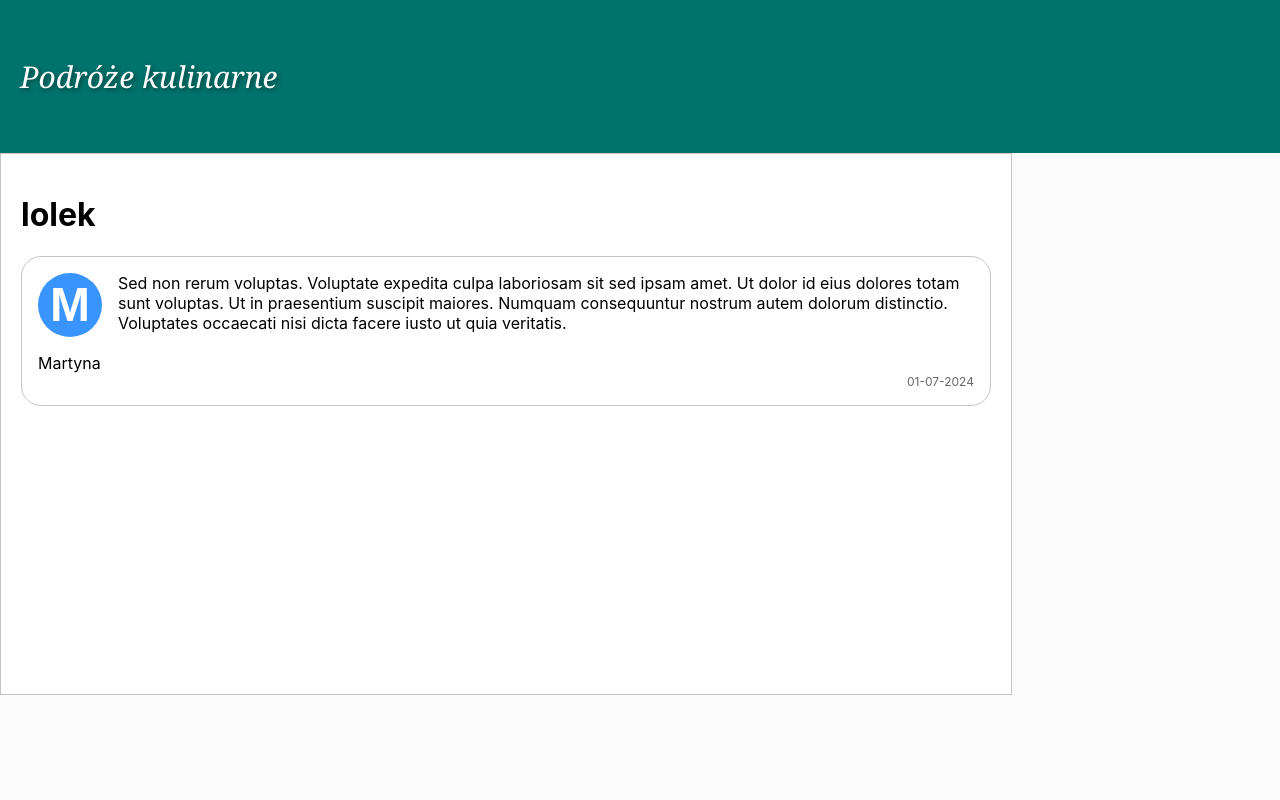
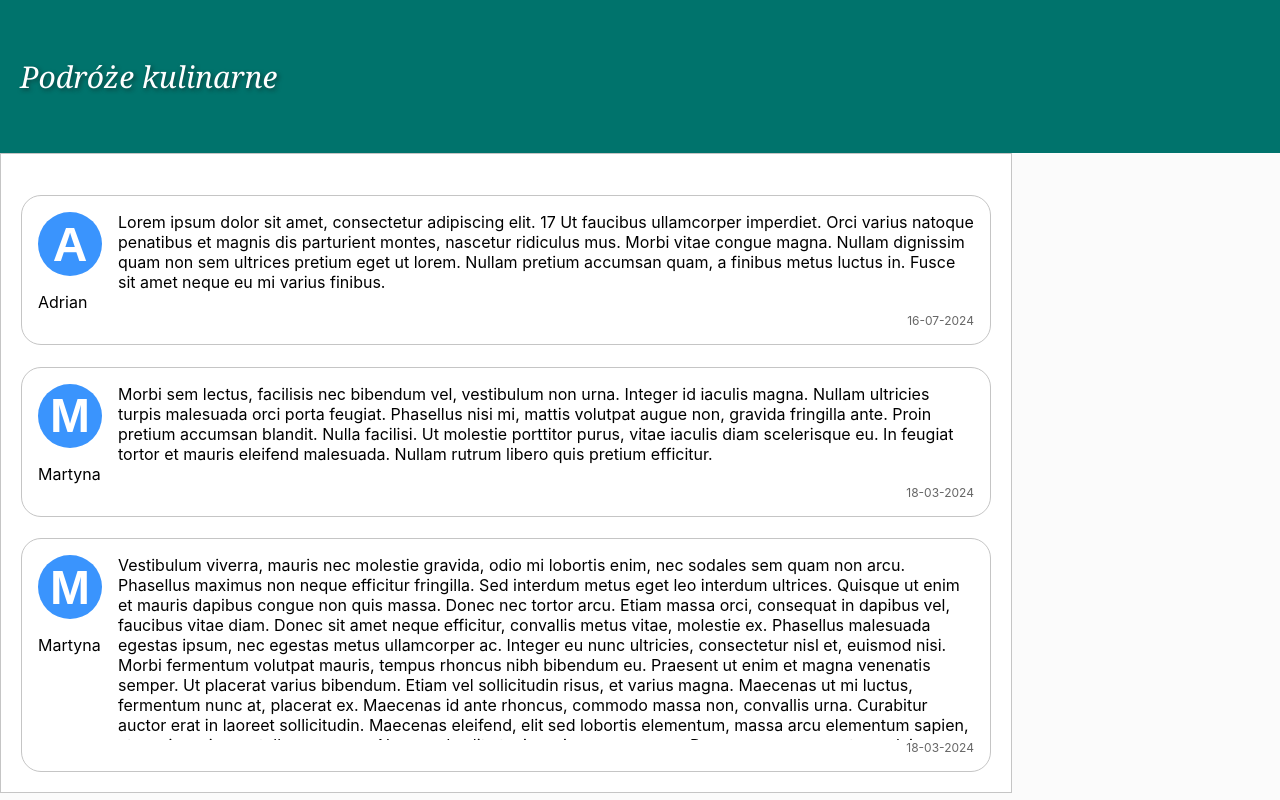
Before and after one commit to AdiPodlas/Mikroblog, a React (Create React App) app: page / in a window 1280 px wide. Built offline with nearby package versions, Linux system fonts and the light colour scheme.

Commit message:
wpisy jako parametry

```diff
--- a/src/App.js
+++ b/src/App.js
@@ -2,6 +2,7 @@ import './App.css';
 import React from 'react';
 import { BrowserRouter, Routes, Route } from "react-router-dom";
 import {BlogEntry} from './BlogEntry'
+import { getEntries } from './EntryRepository';
 
 
 function App() {
@@ -12,7 +13,9 @@ function App() {
       </div>
       <div className="content">
 
-        <BlogEntry title={"lolek"}/>
+        {
+          getEntries().map(entry => <BlogEntry entry = {entry}/>)
+        }
       </div>
     </div>
   );
--- a/src/BlogEntry.css
+++ b/src/BlogEntry.css
@@ -6,7 +6,6 @@
     max-height: 200px;
     border: 1px solid #C5C5C5;
     border-radius: 20px;
-    overflow: auto;
     padding: 1rem;
     gap: 1rem;  /* przerwy pomiędzy elementami w jednym divie można używać tylko przy display flex */
 
@@ -22,6 +21,7 @@
 
 .text-content{
 margin: 0;
+overflow: auto;
 
 
 }
--- a/src/BlogEntry.js
+++ b/src/BlogEntry.js
@@ -2,22 +2,19 @@ import React from 'react';
 import './BlogEntry.css';
 import { Avatar } from './Avatar';
 
-export const BlogEntry = ({ title }) => {
+export const BlogEntry = ({ title, entry }) => {
     return (
         <div className="blog-entry">
             <h1>{title}</h1>
             <div className="blog-entry__content">
                 <div className="blog-entry__avatar-container">
-                    <Avatar name="Martyna" />
+                    <Avatar name= {entry.author} />
                 </div>
                 <div className="text-container">
                     <p className="text-content">
-                        Sed non rerum voluptas. Voluptate expedita culpa laboriosam sit sed ipsam amet.
-                        Ut dolor id eius dolores totam sunt voluptas. Ut in praesentium suscipit maiores.
-                        Numquam consequuntur nostrum autem dolorum distinctio. Voluptates occaecati nisi
-                        dicta facere iusto ut quia veritatis.
+                        {entry.text}
                     </p>
-                    <div className="date">01-07-2024 </div>
+                    <div className="date"> {entry.date}</div>
                 </div>
             </div>
         </div>
--- /dev/null
+++ b/src/EntryRepository.js
@@ -0,0 +1,36 @@
+const x = 17
+
+export const getEntries = () => {
+  return [
+    {
+      id: 1,
+      author: "Adrian",
+            /* jak używamy ` - to można dodawać funkcję taką jak np. ${x} - wtedy damy zamiast x jakąś zmienną i nam się wyświetli */
+      text: `Lorem ipsum dolor sit amet, consectetur adipiscing elit. ${x}
+      Ut faucibus ullamcorper imperdiet. Orci varius natoque penatibus et magnis dis parturient montes,
+      nascetur ridiculus mus. Morbi vitae congue magna. Nullam dignissim quam non sem ultrices pretium eget ut lorem.
+      Nullam pretium accumsan quam, a finibus metus luctus in. Fusce sit amet neque eu mi varius finibus.`,
+      date: "16-07-2024",
+    },
+    {
+        id: 2,
+        author: "Martyna",
+        text: `Morbi sem lectus, facilisis nec bibendum vel, vestibulum non urna. Integer id iaculis magna. Nullam ultricies turpis
+         malesuada orci porta feugiat. Phasellus nisi mi, mattis volutpat augue non, gravida fringilla ante. Proin pretium accumsan blandit.
+          Nulla facilisi. Ut molestie porttitor purus, vitae iaculis diam scelerisque eu.
+        In feugiat tortor et mauris eleifend malesuada. Nullam rutrum libero quis pretium efficitur.`,
+        date: "18-03-2024",
+      },
+
+      {
+        id: 3,
+        author: "Martyna",
+        text: `Vestibulum viverra, mauris nec molestie gravida, odio mi lobortis enim, nec sodales sem quam non arcu. Phasellus maximus non neque efficitur fringilla. Sed interdum metus eget leo interdum ultrices. Quisque ut enim et mauris dapibus congue non quis massa. Donec nec tortor arcu. Etiam massa orci, consequat in dapibus vel, faucibus vitae diam. Donec sit amet neque efficitur, convallis metus vitae, molestie ex. Phasellus malesuada egestas ipsum, nec egestas metus ullamcorper ac. Integer eu nunc ultricies, consectetur nisl et, euismod nisi.
+
+Morbi fermentum volutpat mauris, tempus rhoncus nibh bibendum eu. Praesent ut enim et magna venenatis semper. Ut placerat varius bibendum. Etiam vel sollicitudin risus, et varius magna. Maecenas ut mi luctus, fermentum nunc at, placerat ex. Maecenas id ante rhoncus, commodo massa non, convallis urna. Curabitur auctor erat in laoreet sollicitudin.
+
+Maecenas eleifend, elit sed lobortis elementum, massa arcu elementum sapien, at maximus ipsum tellus eu quam. Nunc sed velit at mi maximus accumsan. Donec accumsan metus pulvinar dictum pellentesque. Proin vel leo id justo convallis pellentesque. Proin finibus neque sed odio fringilla, sed tristique magna scelerisque. In vel leo purus. Ut erat ex, tincidunt eu faucibus non, facilisis eu lorem. Vestibulum lacinia nunc ac placerat ullamcorper. Etiam luctus ornare aliquet. Pellentesque a pharetra felis. Nulla facilisi.`,
+        date: "18-03-2024",
+      },
+  ];
+};
```
